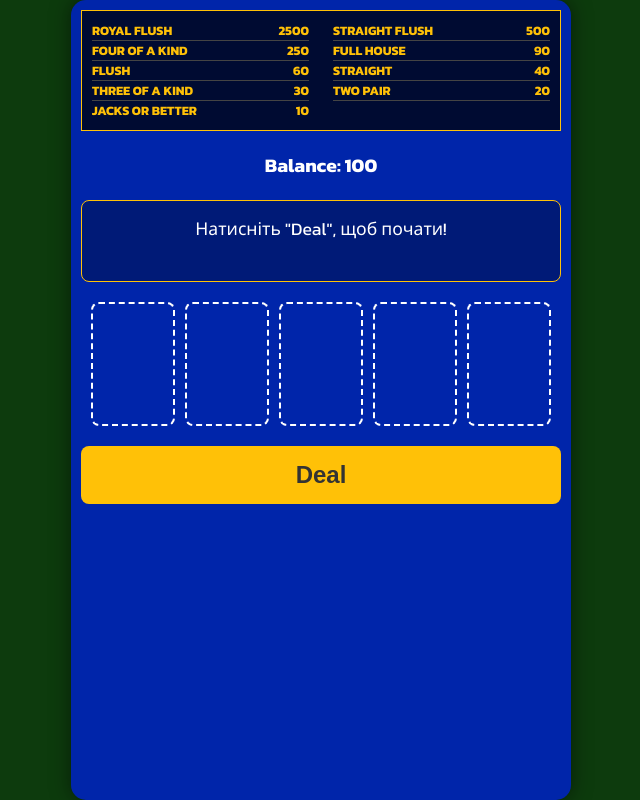
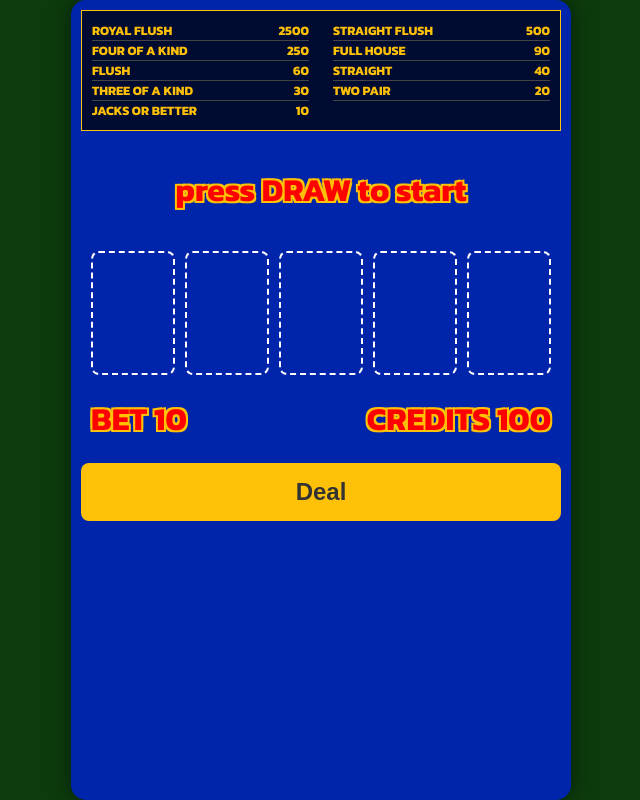
Before and after one commit to GukMaksim/poker-vue, a Vue app in the folder webapp/: page / in a window 1280 px wide. Shown: the whole page, without its empty margins (319-959 px from the left). Built offline with nearby package versions, Linux system fonts and the light colour scheme.

Commit message:
Refactor App.vue to improve user interface and gameplay feedback. Updated balance display and message prompts to English for better clarity. Enhanced styling for balance and message board for improved visibility and aesthetics.

```diff
--- a/webapp/src/App.vue
+++ b/webapp/src/App.vue
@@ -10,11 +10,6 @@
 			</ul>
 		</header>
 
-		<div>
-			<!-- <h1>Pocker Machine</h1> -->
-			<div class="balance">Balance: {{ balance }}</div>
-		</div>
-
 		<div class="message-board">
 			{{ message }}
 		</div>
@@ -26,6 +21,11 @@
 					:is-flipped="isCardFlipped(index)" @toggle-hold="toggleHold(index)" @card-select="selectCard(index)" />
 				<div v-else class="card-placeholder" />
 			</template>
+		</div>
+
+		<div class="balance-container">
+			<div>BET {{ BET_AMOUNT }}</div>
+			<div class="balance">CREDITS {{ balance }}</div>
 		</div>
 
 		<div class="controls">
@@ -79,7 +79,7 @@ const hand = reactive(Array(5).fill(null));
 const held = reactive(Array(5).fill(false));
 const balance = ref(STARTING_BALANCE);
 const gameState = ref('ready'); // 'ready', 'dealt', 'finished', 'won', 'doubling', 'double-won'
-const message = ref('Натисніть "Deal", щоб почати!');
+const message = ref('press DRAW to start');
 
 // Стан для подвоєння
 const currentWinnings = ref(0);
@@ -149,7 +149,7 @@ const handleDealDraw = () => {
 		flippingCards.value.clear();
 		flippedCards.value.clear();
 		gameState.value = 'dealt';
-		message.value = 'Роздаю карти...';
+		message.value = 'dealing cards...';
 
 		// Анімація відкриття карт по черзі
 		newHand.forEach((card, index) => {
@@ -170,7 +170,7 @@ const handleDealDraw = () => {
 
 		// Оновлюємо повідомлення після завершення анімації
 		setTimeout(() => {
-			message.value = 'Виберіть карти для утримання';
+			message.value = 'Choose cards to hold';
 		}, newHand.length * 300 + 400);
 
 	} else if (gameState.value === 'dealt') {
@@ -218,10 +218,10 @@ const handleDealDraw = () => {
 			if (result) {
 				const payout = PAYOUTS[result] * BET_AMOUNT;
 				currentWinnings.value = payout;
-				message.value = `Вітаємо! У вас ${result}. Виграш: $${payout}`;
+				message.value = `${result}`;
 				gameState.value = 'won';
 			} else {
-				message.value = 'Цього разу не пощастило. Спробуйте ще!';
+				message.value = 'YOU LOSE';
 			}
 		}, cardsToReplace.length * 200 + 600); // Затримка для всіх анімацій
 	} else if (gameState.value === 'finished') {
@@ -230,7 +230,7 @@ const handleDealDraw = () => {
 		hand.fill(null);
 		flippingCards.value.clear();
 		flippedCards.value.clear();
-		message.value = 'Натисніть "Роздати", щоб почати!';
+		message.value = 'press DRAW to start';
 	}
 };
 
@@ -257,7 +257,7 @@ const startDouble = () => {
 	}
 
 	gameState.value = 'doubling';
-	message.value = `Можливий виграш: $${ currentWinnings.value * 2 }. Оберіть карту`;
+	message.value = `You can win: ${currentWinnings.value * 2}. Choose a card.`;
 };
 
 const selectCard = (index) => {
@@ -270,20 +270,20 @@ const selectCard = (index) => {
 	if (comparison > 0) {
 		// Виграш - подвоюємо
 		currentWinnings.value *= 2;
-		message.value = `Вітаємо! ${selectedCard.rank}${selectedCard.suit} більша за ${revealedCard.value.rank}${revealedCard.value.suit}. Виграш подвоєно: $${currentWinnings.value}`;
+		message.value = `YOU WIN ${currentWinnings.value}!`;
 
 		// Переходимо до стану вибору дії
 		gameState.value = 'double-won';
 
 		// Пропонуємо подвоїти ще раз або забрати
 		setTimeout(() => {
-			message.value = `Ваш виграш: $${ currentWinnings.value }. Подвоїти до $${currentWinnings.value * 2}?`;
+			message.value = `your winnings: ${currentWinnings.value}. Double to ${currentWinnings.value * 2}?`;
 		}, 2000);
 
 	} else if (comparison < 0) {
 		// Програш - втрачаємо все
 		currentWinnings.value = 0;
-		message.value = `На жаль! ${selectedCard.rank}${selectedCard.suit} менша за ${revealedCard.value.rank}${revealedCard.value.suit}. Виграш втрачено.`;
+		message.value = `YOU LOSE`;
 		gameState.value = 'ready'; //TODO: DELETE IT
 
 	} else {
@@ -293,7 +293,7 @@ const selectCard = (index) => {
 		setTimeout(() => {
 			gameState.value = 'ready';
 			hand.fill(null);
-			message.value = 'Натисніть "Роздати", щоб почати!';
+			message.value = 'press DRAW to start';
 		}, 2000);
 	}
 };
@@ -306,7 +306,7 @@ const collectWinnings = () => {
 		gameState.value = 'ready';
 		hand.fill(null);
 		currentWinnings.value = 0;
-		message.value = 'Натисніть "Роздати", щоб почати!';
+		message.value = 'press DRAW to start';
 	}, 100);
 };
 
@@ -334,6 +334,7 @@ const continueDouble = () => {
 
 <style>
 @import url('https://fonts.googleapis.com/css2?family=Kanit:wght@100;200;300;400;500;600;700;800;900&display=swap');
+
 /* Глобальні стилі - можна винести в окремий css файл, але для простоти залишимо тут */
 body {
 	background-color: #0d3b0d;
@@ -366,18 +367,27 @@ body {
 	padding-bottom: 10px;
 }
 
+.balance-container {
+	display: flex;
+	justify-content: space-between;
+	padding: 0 10px;
+	color: red;
+	font-size: 2em;
+	font-weight: bold;
+	text-shadow: -2px -2px 0 #ffc107, 2px -2px 0 #ffc107, -2px 2px 0 #ffc107, 2px 2px 0 #ffc107;
+}
+
 .balance {
-	font-size: 1.2em;
-	font-weight: bold;
+
 }
 
 .message-board {
-	background-color: rgba(0, 0, 0, 0.3);
-	border: #ffc107 1px solid;
 	padding: 15px;
-	border-radius: 8px;
 	text-align: center;
-	font-size: 1.1em;
+	color: red;
+	font-size: 2em;
+	font-weight: bold;
+	text-shadow: -2px -2px 0 #ffc107, 2px -2px 0 #ffc107, -2px 2px 0 #ffc107, 2px 2px 0 #ffc107;
 	min-height: 50px;
 }
 
@@ -496,7 +506,8 @@ body {
 	display: flex;
 	justify-content: space-between;
 	border-bottom: 1px solid #444;
-	font-size: 0.8em;;
+	font-size: 0.8em;
+	;
 }
 
 .payout-table li:last-child {
```
